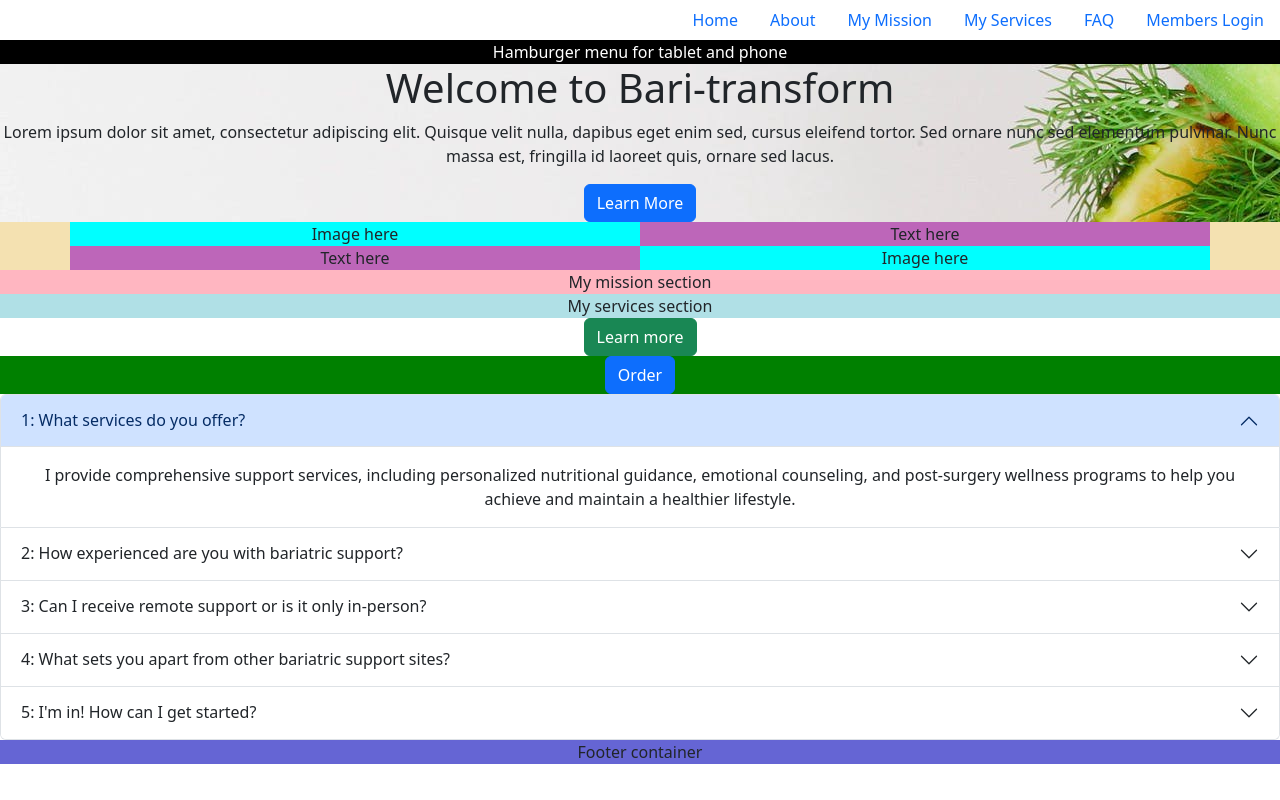
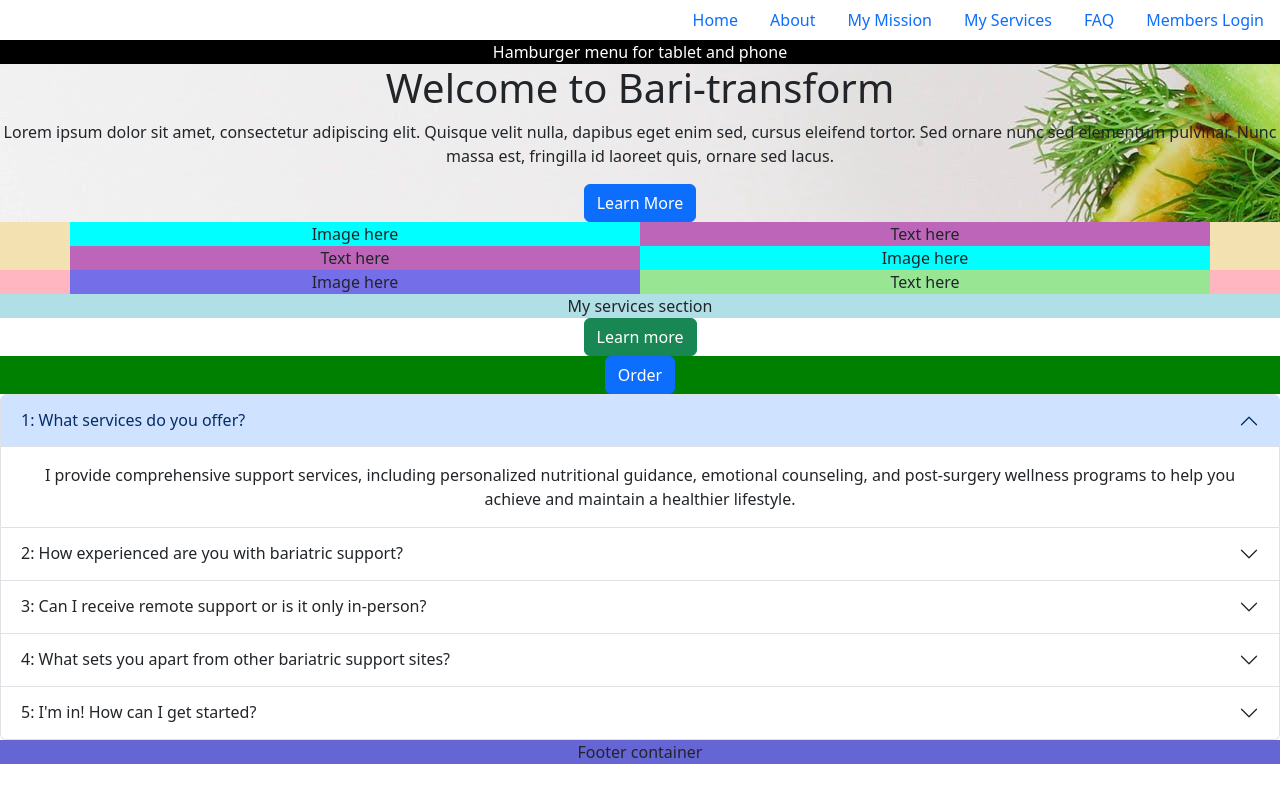
Before and after one commit to emmy-codes/bariatric-support-consulting, a React (Create React App) app: page / in a window 1280 px wide. Built offline with nearby package versions, Linux system fonts and the light colour scheme.

Commit message:
Update MyMission component
Add basic grid skeleton to imagine where the content will go

```diff
--- a/src/App.css
+++ b/src/App.css
@@ -33,6 +33,14 @@
   background-color: rgb(189, 102, 185);
 }
 
+.about-col3 {
+  background-color: rgb(117, 110, 233);
+}
+
+.about-col4 {
+  background-color: rgb(152, 229, 148);
+}
+
 .my-services-container {
   background-color: powderblue;
 }
--- a/src/Components/MyMission.js
+++ b/src/Components/MyMission.js
@@ -1,6 +1,17 @@
+import { Container, Row, Col, Image } from 'react-bootstrap';
+
 function MyMission() {
     return (
-        <div className="my-mission-container">My mission section</div>
+        <div className="my-mission-container">
+            <Container>
+                <Row>
+                    <Col className="about-col3">Image here</Col>
+                    <Col className="about-col4">
+                        Text here<Image />
+                    </Col>
+                </Row>
+            </Container>
+        </div>
     );
 };
 
```
